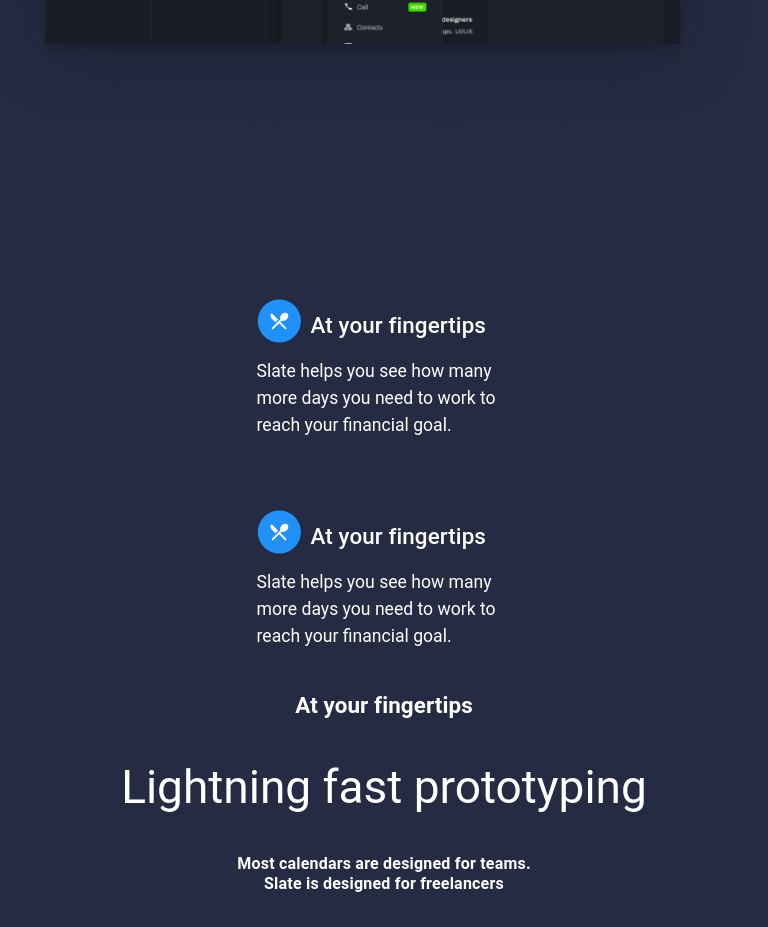
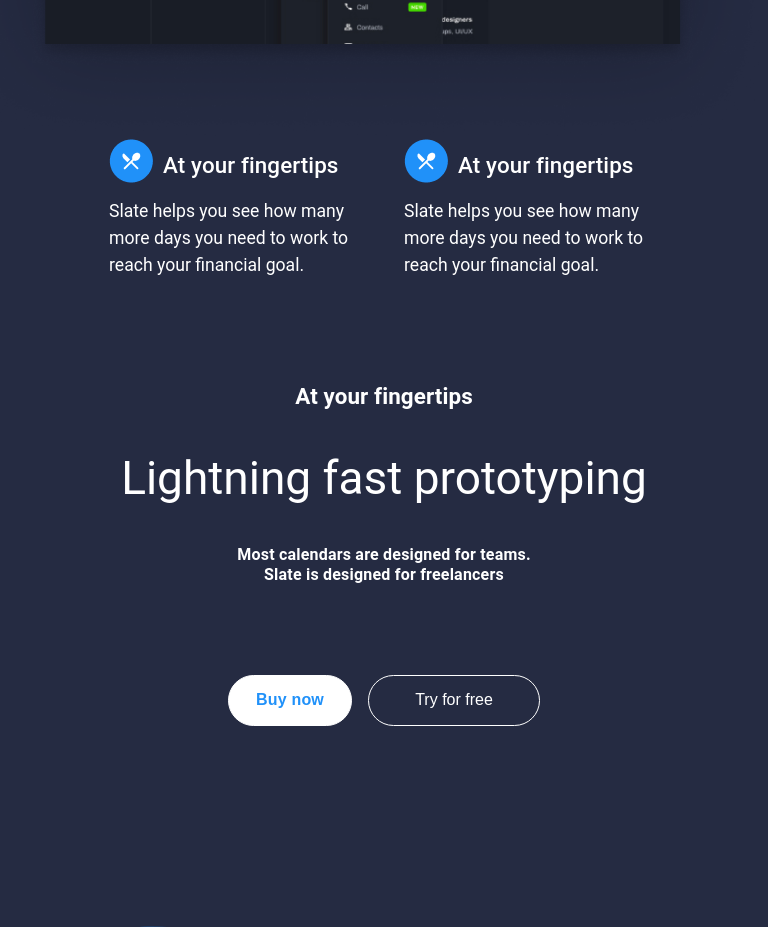
Before and after one commit to doroshevichh/dz2, a plain HTML site: page index.html in a window 768 px wide. Shown: the part 2164-3091 px from the top of the page. Drawn offline with Linux system fonts and the light colour scheme.

Commit message:
new fixed in css

```diff
--- a/style.css
+++ b/style.css
@@ -180,7 +180,7 @@ header svg {
 }
 
 .features-content {
-    margin-top:160px;
+    margin-top:10%;
     max-height:290px;
 }
 
@@ -629,3 +629,16 @@ header svg {
     color:white;
     border:1px solid #2091F9;
 }
+
+@media screen and (max-width: 1225px) and (min-width: 700px) {
+    .features-content {
+        display:flex;
+        justify-content:space-around;
+        gap:40px;
+        margin:0;
+    }
+
+    .features-content-item:last-child {
+        margin:0;
+    }
+}
```
